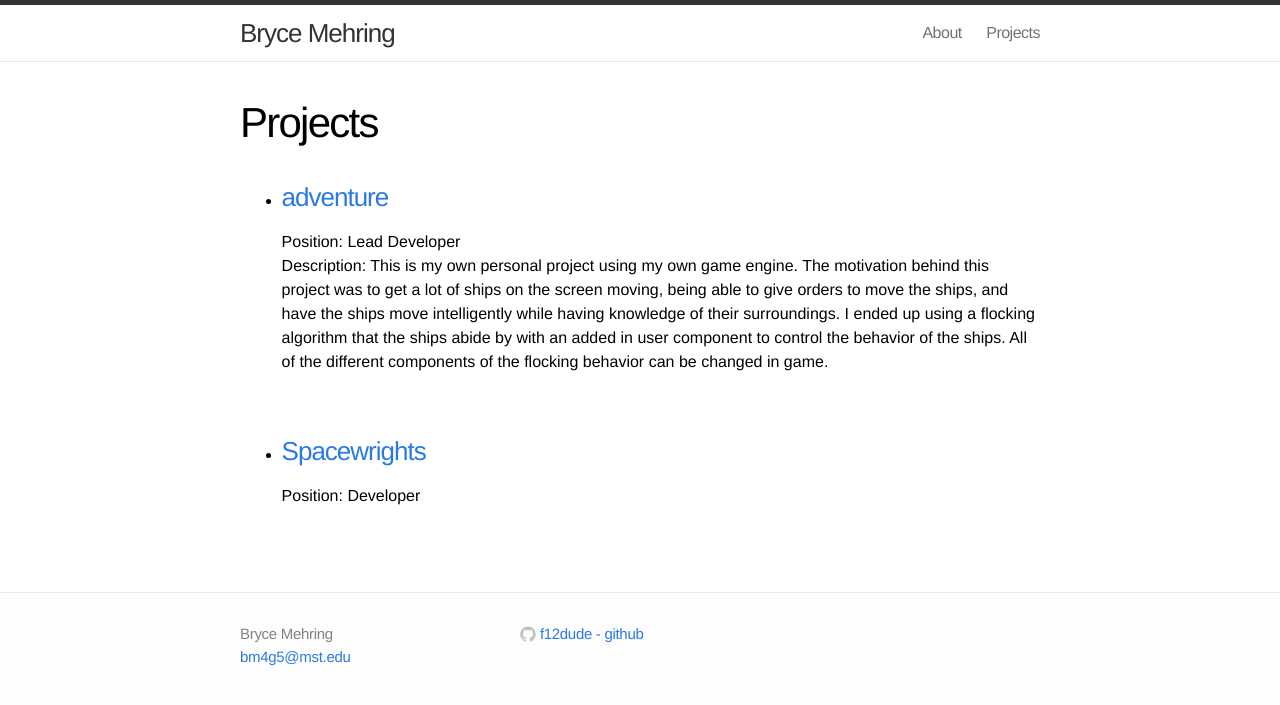
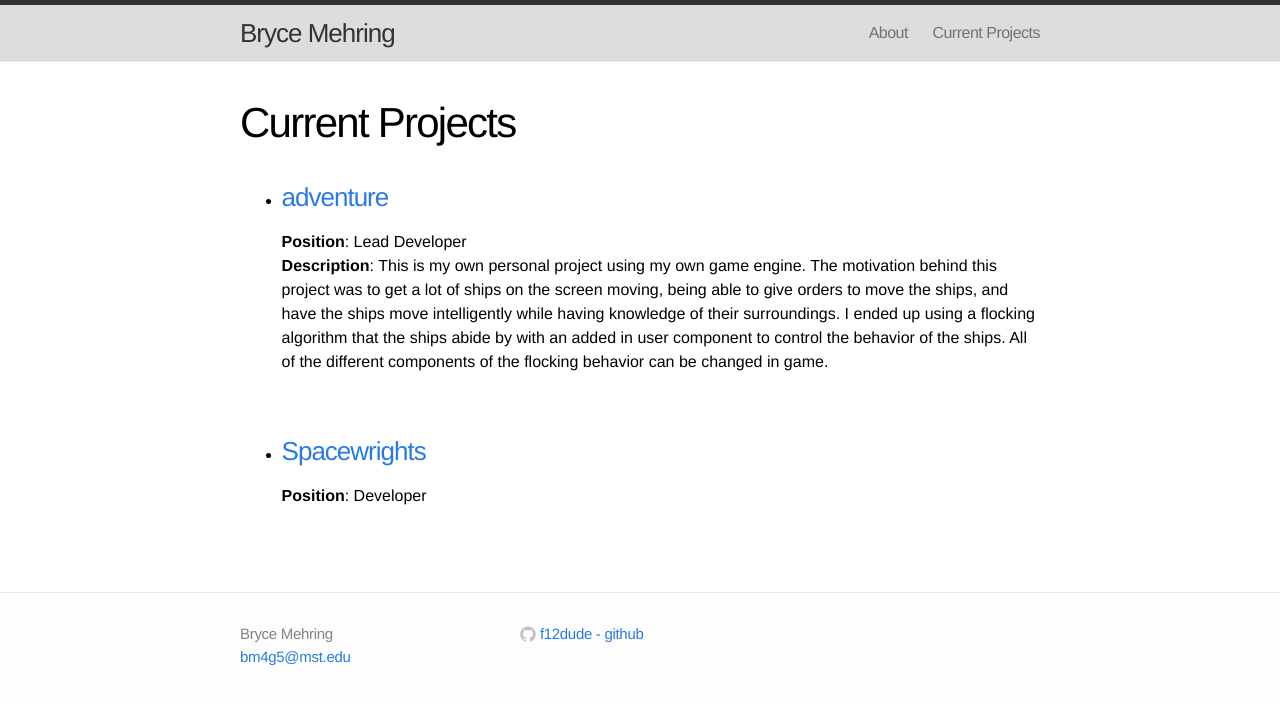
Before and after one commit to BryceMehring/personal-website, a Jekyll site: the page built from projects.md, in a window 1280 px wide. Shown: the top 705 px of the page. Built offline with Jekyll 4.4.1, drawn with Linux system fonts in a browser that asks for light colours.

Commit message:
Style changes.

```diff
--- a/_includes/projects.html
+++ b/_includes/projects.html
@@ -2,9 +2,9 @@
 {% for project in site.data.projects %}
   <li>
     <h3><a href="{{project.link}}">{{project.name}}</a></h3>
-    <p>Position: {{project.position}}</p>
+    <p><b>Position</b>: {{project.position}}</p>
     {% if project.description %}
-    	<p>Description: {{project.description}}</p>
+    	<p><b>Description</b>: {{project.description}}</p>
 	{% endif %}
     <br>
   </li>
--- a/css/main.css
+++ b/css/main.css
@@ -44,7 +44,7 @@ a:visited { color: #205caa; }
   border-top: 5px solid #333;
   border-bottom: 1px solid #e8e8e8;
   min-height: 56px;
-  background-color: white;
+  background-color: #ddd;
 }
 
 .site-title,
--- a/projects.md
+++ b/projects.md
@@ -1,5 +1,5 @@
 ---
-title: Projects
+title: Current Projects
 layout: page
 ---
 
```
